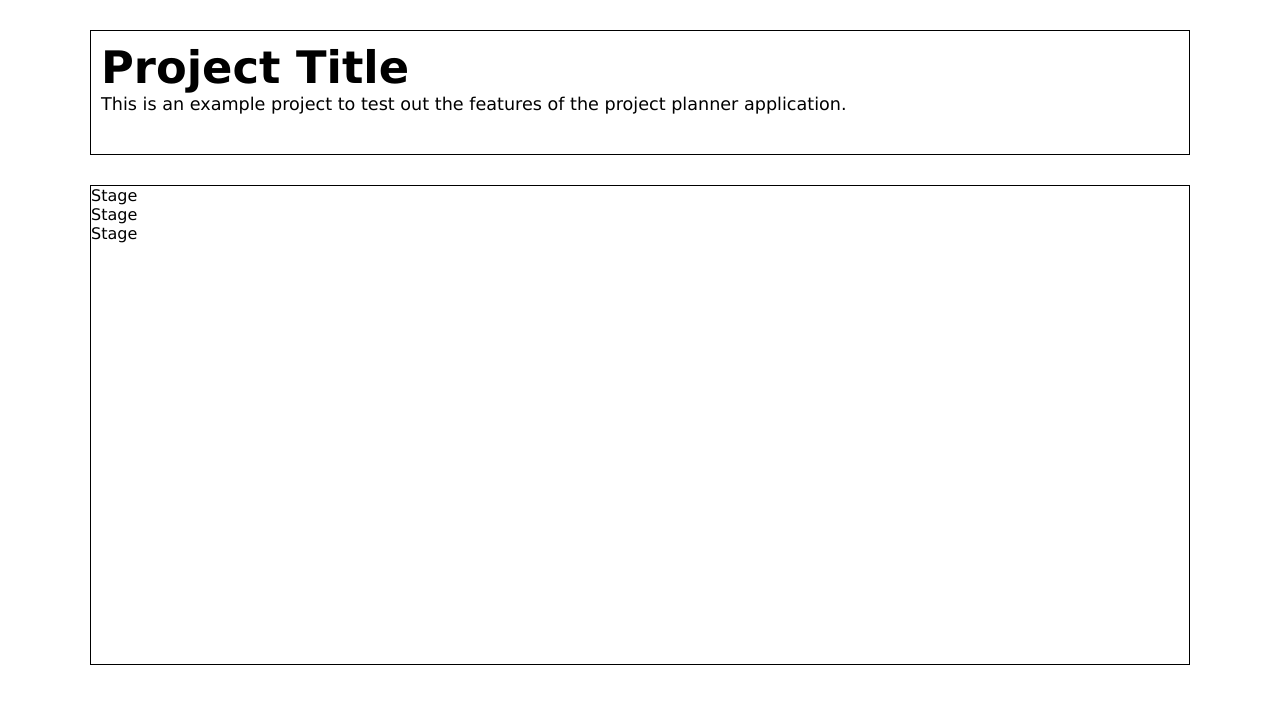
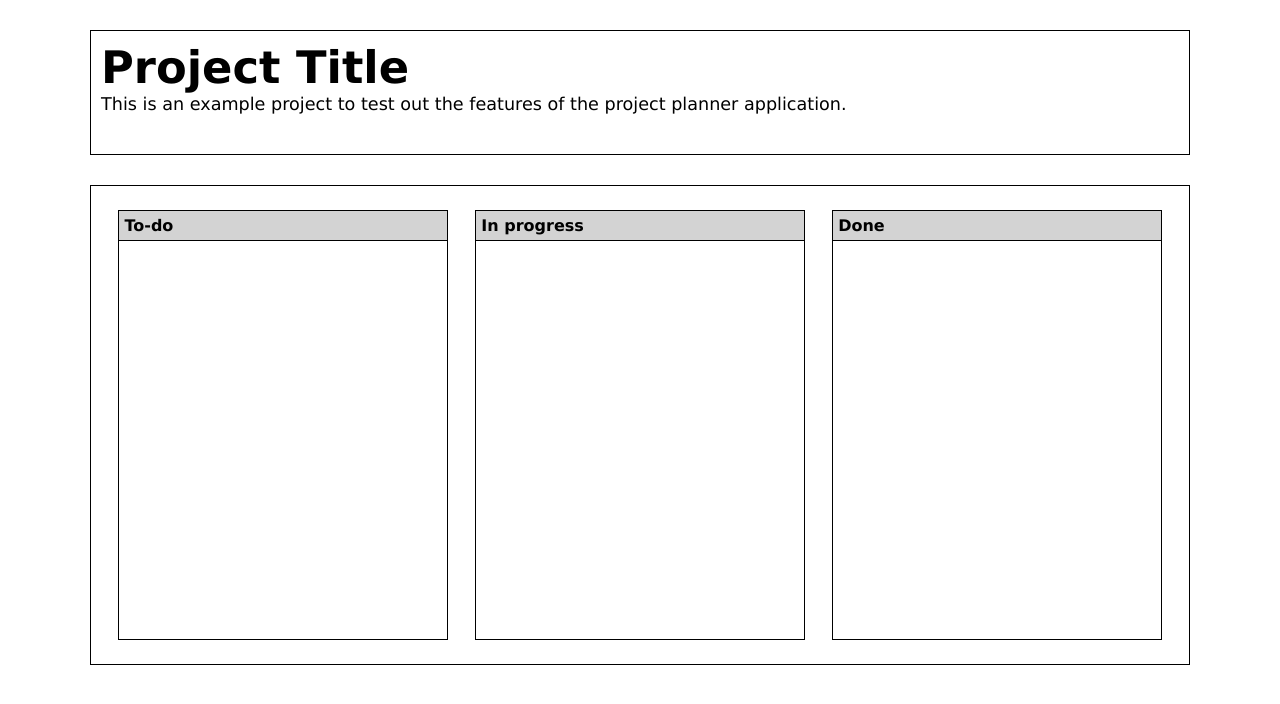
Before and after one commit to johnmarion1126/project-tracker, a React (Create React App) app: page / in a window 1280 px wide. Shown: the top 704 px of the page. Built offline with nearby package versions, Linux system fonts and the light colour scheme.

Commit message:
Add styling for stage component

```diff
--- a/public/styles.css
+++ b/public/styles.css
@@ -32,6 +32,23 @@ body {
 }
 
 .planner {
+    display: flex;
+    flex-direction: row;
+    align-items: center;
+    justify-content: space-evenly;
     height: 480px;
     border: 1px solid black;
 }
+
+.stage {
+    width: 30%;
+    height: 90%;
+    border: 1px solid black;
+}
+
+.stage__title {
+    padding: 5px;
+    height: 30px;
+    border-bottom: 1px solid black;
+    background-color: lightgray;
+}
--- a/src/components/ProjectPlanner.js
+++ b/src/components/ProjectPlanner.js
@@ -5,9 +5,9 @@ import Stage from './Stage';
 
 const ProjectPlanner = () => (
   <div className="project-div planner">
-    <Stage />
-    <Stage />
-    <Stage />
+    <Stage name="To-do" />
+    <Stage name="In progress" />
+    <Stage name="Done" />
   </div>
 );
 
--- a/src/components/Stage.js
+++ b/src/components/Stage.js
@@ -1,8 +1,8 @@
 import React from 'react';
 
-const Stage = () => (
-  <div>
-    Stage
+const Stage = ({ name }) => (
+  <div className="stage">
+    <h4 className="stage__title">{name}</h4>
   </div>
 );
 
```
